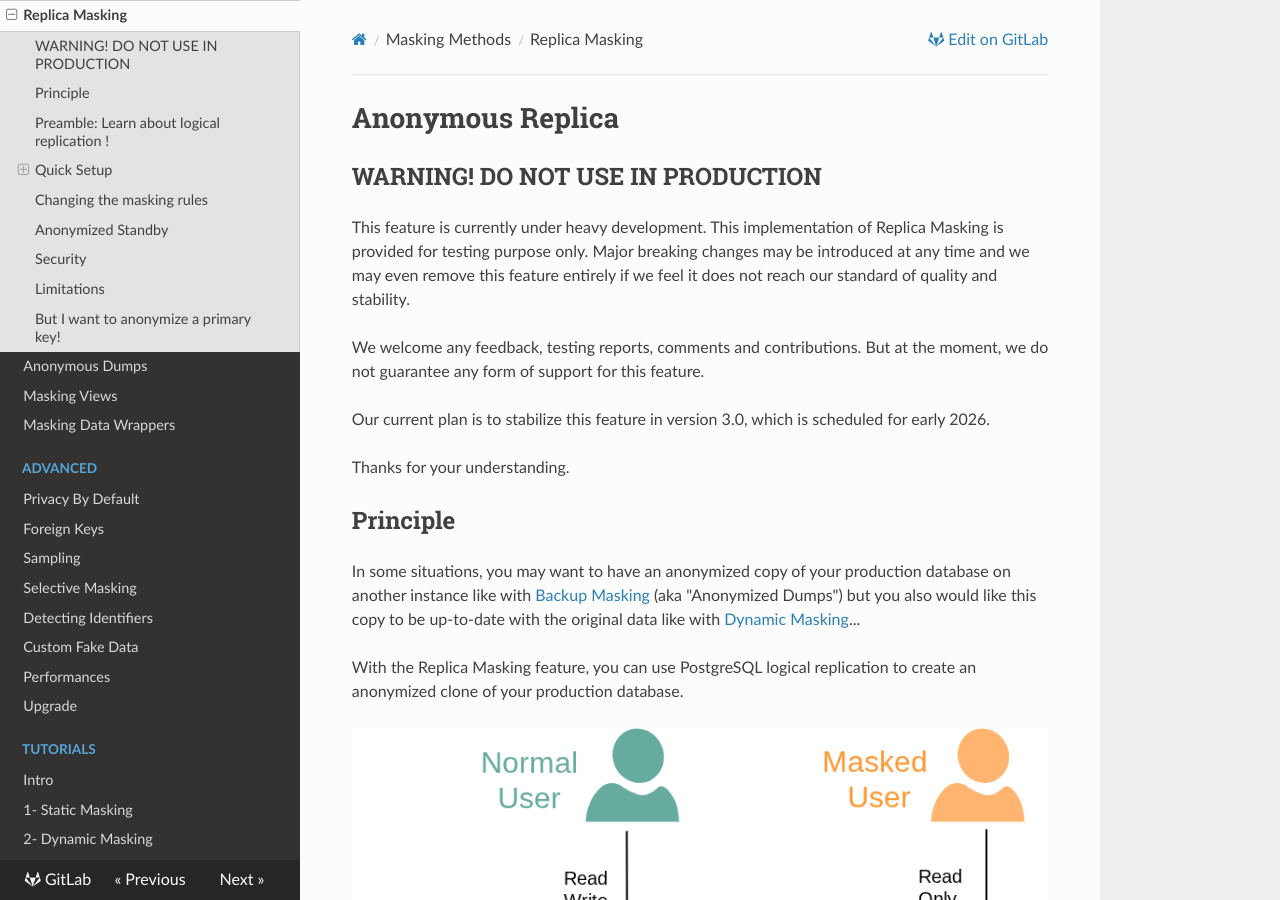
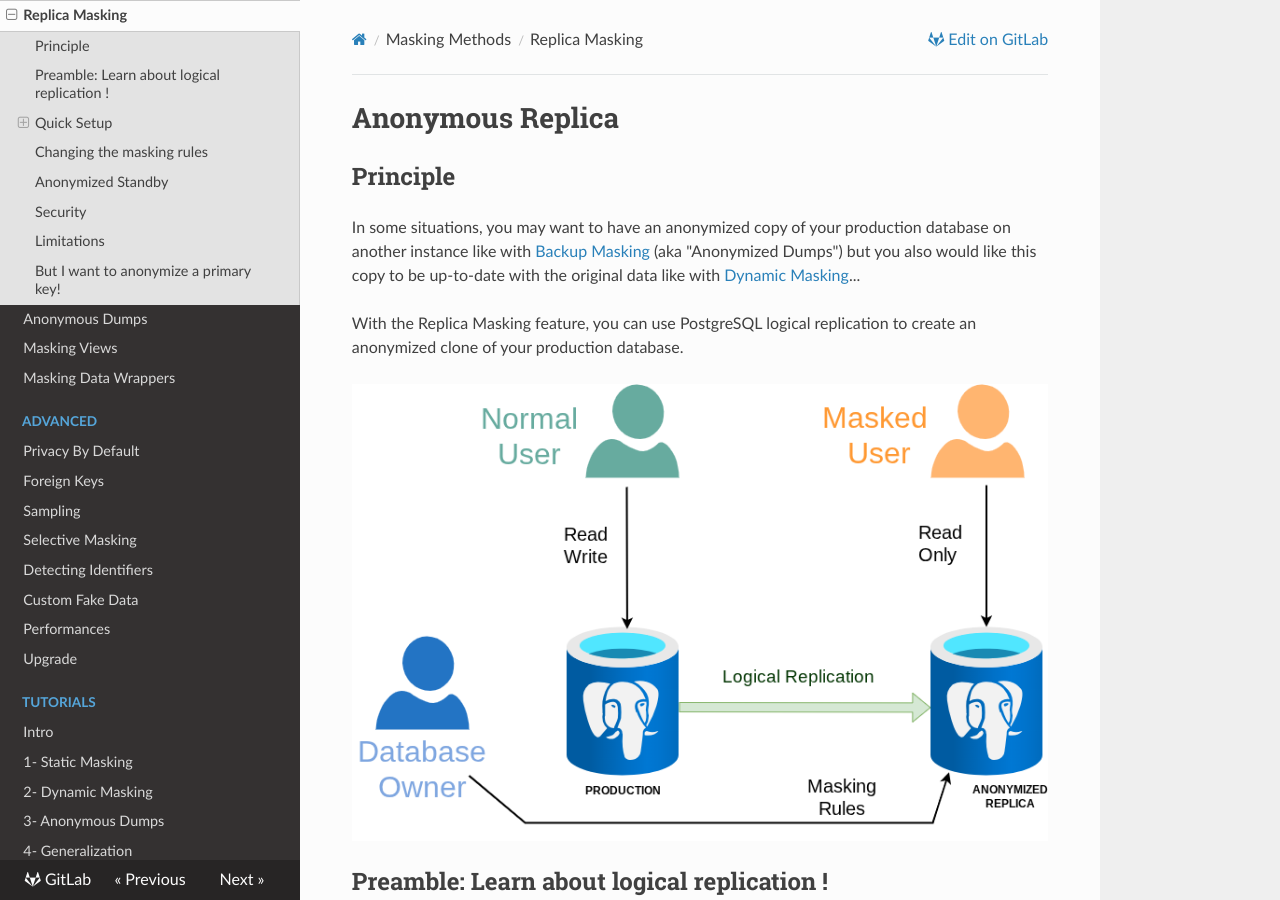
Before and after one commit to neondatabase/postgresql_anonymizer, an MkDocs documentation site: the page built from docs/replica_masking.md, in a window 1280 px wide and 900 px high. Built offline with MkDocs 1.6.1, drawn with Linux system fonts in a browser that asks for light colours; nearby versions of some CDN libraries.

Commit message:
[docs] replica masking is GA

```diff
--- a/docs/replica_masking.md
+++ b/docs/replica_masking.md
@@ -1,21 +1,5 @@
 Anonymous Replica
 ===============================================================================
-
-WARNING! DO NOT USE IN PRODUCTION
--------------------------------------------------------------------------------
-
-This feature is currently under heavy development. This implementation of
-Replica Masking is provided for testing purpose only. Major breaking changes
-may be introduced at any time and we may even remove this feature entirely
-if we feel it does not reach our standard of quality and stability.
-
-We welcome any feedback, testing reports, comments and contributions. But at
-the moment, we do not guarantee any form of support for this feature.
-
-Our current plan is to stabilize this feature in version 3.0, which is
-scheduled for early 2026.
-
-Thanks for your understanding.
 
 Principle
 -------------------------------------------------------------------------------
```
Also changed, not shown: README.md (+8 -6 lines), docs/index.md (+8 -6 lines).
